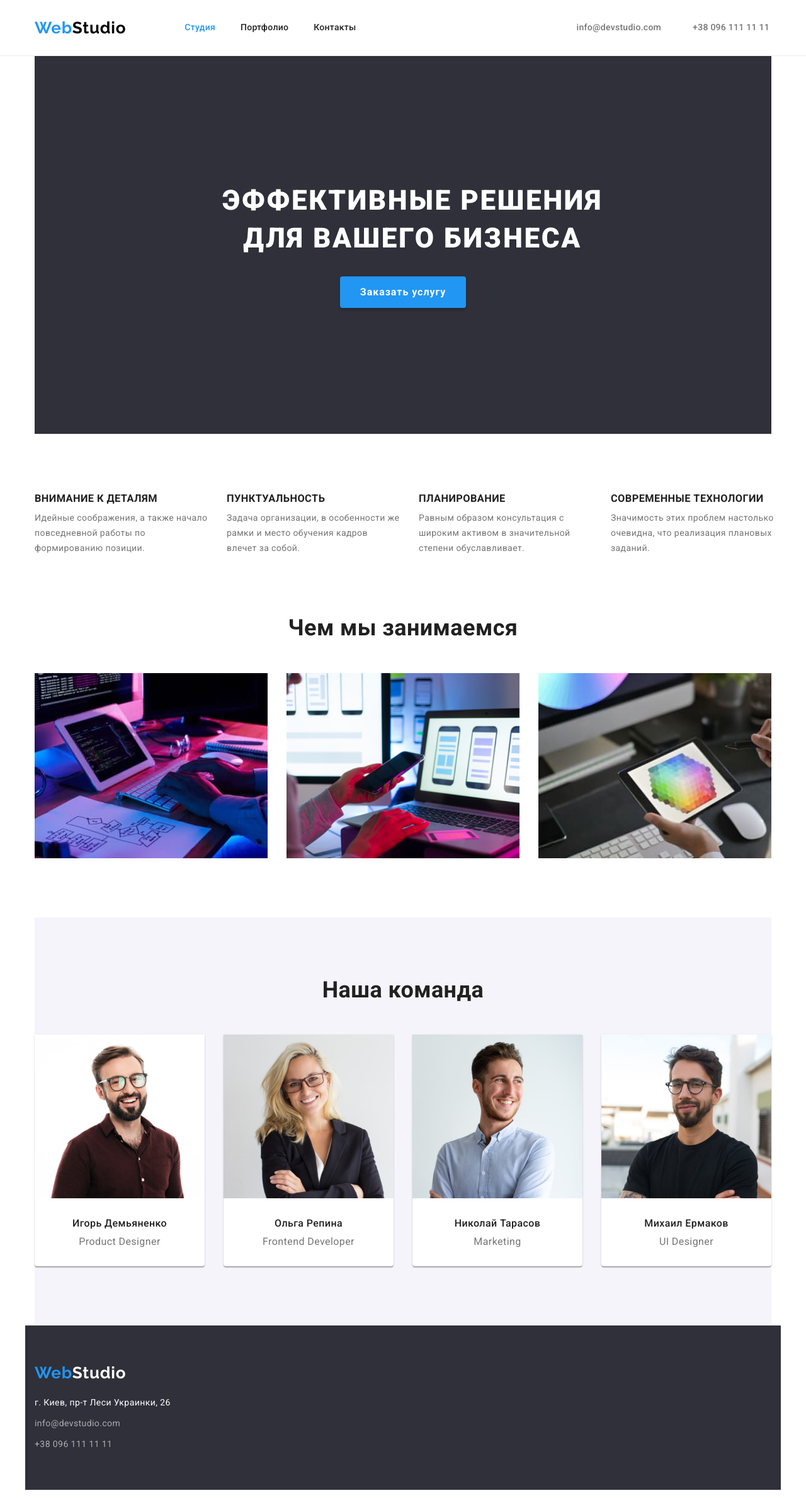
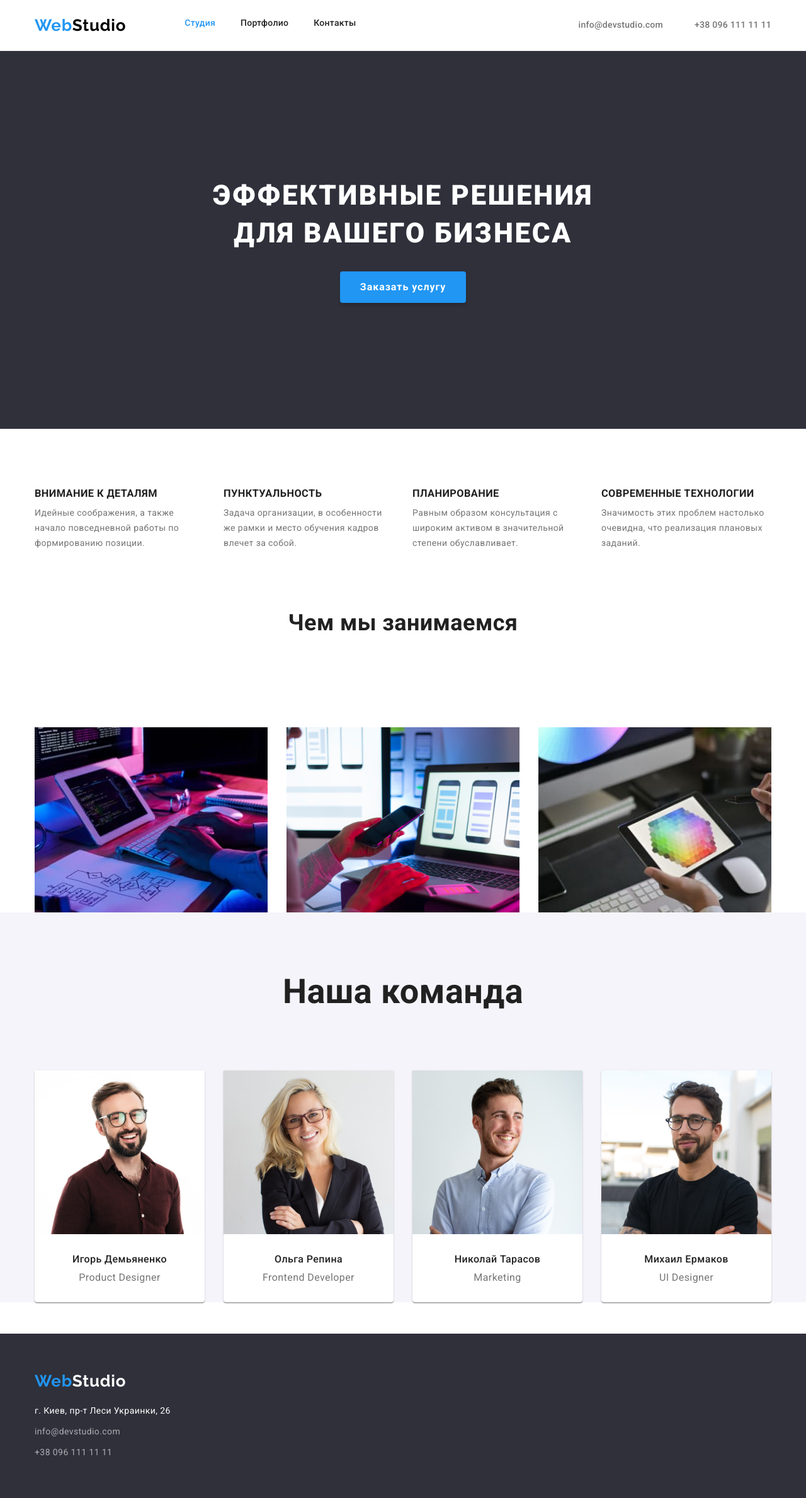
Before and after one commit to Acrobat191/goit-markup-hw-03, a plain HTML site: page index.html in a window 1280 px wide. Shown: the whole page at 63% size. Drawn offline with nearby package versions, Linux system fonts and the light colour scheme.

Commit message:
доработал

```diff
--- a/css/style.css
+++ b/css/style.css
@@ -67,12 +67,14 @@ img {
 }
 .item,
 .mail,
-.tel,
-.tel-item {
+.tel {
   padding-top: 32px;
   padding-bottom: 32px;
 }
-
+.tel-item {
+  padding-top: 28px;
+  padding-bottom: 28px;
+}
 .mail-tel,
 .navigation {
   display: flex;
@@ -120,7 +122,7 @@ img {
   color: var(--button-color);
 }
 .mail-tel {
-  margin-left: 350px;
+  margin-left: auto;
 }
 .tel-item + .tel-item {
   margin-left: 50px;
@@ -161,19 +163,18 @@ img {
   font-weight: 900;
   font-size: 44px;
   line-height: 1.36;
-  text-align: center;
   letter-spacing: 0.06em;
-  text-transform: uppercase;
-  min-width: 696px;
 
   color: var(--header-color);
 }
+.hero-text {
+  padding: 200px 0;
+  text-transform: uppercase;
+  width: 696px;
+  text-align: center;
+}
 .hero {
-  padding: 200px 252px 0px 252px;
   background-color: var(--hero);
-  padding-bottom: 200px;
-  margin: 0 auto;
-  text-align: center;
 }
 .ban-btn {
   display: inline-block;
@@ -223,7 +224,7 @@ img {
 }
 
 .work-text {
-  width: 275px;
+  width: 270px;
 
   font-weight: 400;
   line-height: 1.71;
@@ -232,9 +233,6 @@ img {
 }
 
 /*----------------Class----------------*/
-.indent {
-  padding-bottom: 94px;
-}
 .my-team {
   background-color: #f5f4fa;
 }
@@ -246,6 +244,7 @@ img {
   margin-top: 0px;
   margin-bottom: 50px;
   text-align: center;
+  padding-bottom: 94px;
 
   font-weight: 700;
   font-size: 36px;
@@ -262,10 +261,10 @@ img {
 .team {
   display: flex;
 }
-
 .team-type {
   margin-bottom: 50px;
   text-align: center;
+  background-color: var(--button-portfolio);
 }
 .team .team-item:not(:last-child) {
   margin-right: 30px;
@@ -277,10 +276,12 @@ img {
     0px 2px 1px rgba(0, 0, 0, 0.2);
   border-radius: 0px 0px 4px 4px;
 }
-
+.team-cards {
+  padding-top: 30px;
+  padding-bottom: 30px;
+}
 .team-name {
   margin-bottom: 10px;
-  padding-top: 30px;
   text-align: center;
   font-weight: 500;
   font-size: 16px;
@@ -290,7 +291,6 @@ img {
 }
 
 .team-text {
-  padding-bottom: 30px;
   text-align: center;
   font-weight: 400;
   font-size: 16px;
@@ -310,8 +310,8 @@ img {
 /*----------------buttons----------------*/
 
 .section-button {
-  padding-top: 94px;
-  padding-bottom: 50px;
+  margin-top: 94px;
+  margin-bottom: 50px;
 }
 .oll {
   width: 73px;
@@ -418,6 +418,8 @@ img {
 .footer {
   margin: 0 auto;
   background: var(--hero);
+  padding-top: 60px;
+  padding-bottom: 60px;
 }
 .logotype-footer {
   font-family: "Raleway";
@@ -427,12 +429,10 @@ img {
   line-height: 31px;
 
   letter-spacing: 0.03em;
-
   color: #ffffff;
 }
 
 .footer-logo {
-  padding-top: 60px;
   margin-bottom: 20px;
 }
 .adress {
@@ -443,9 +443,6 @@ img {
 }
 .adress-list .adress-item:last-child {
   margin-bottom: 0px;
-}
-.adress-list {
-  padding-bottom: 60px;
 }
 .map {
   font-weight: 400;
--- a/index.html
+++ b/index.html
@@ -23,14 +23,13 @@
   <body>
     <header class="header">
       <div class="conteiner header-item">
-        <div class="logos">
-          <a href="./index.html" class="logotype link">
-            <span class="web-log">Web</span>Studio</a
-          >
-        </div>
-
         <nav>
           <ul class="navigation list">
+            <li>
+              <a href="./index.html" class="logotype link">
+                <span class="web-log">Web</span>Studio</a
+              >
+            </li>
             <li class="nav-item">
               <a href="./index.html" class="item link light">Студия</a>
             </li>
@@ -56,8 +55,8 @@
     <!--HERO-->
 
     <main>
-      <section class="conteiner">
-        <div class="hero">
+      <section class="hero">
+        <div class="conteiner hero-text">
           <h1 class="baner">Эффективные решения для вашего бизнеса</h1>
           <button type="button" class="ban-btn">Заказать услугу</button>
         </div>
@@ -124,9 +123,9 @@
 
       <!--TEAM-->
 
-      <section class="conteiner">
-        <div class="my-team section">
-          <h2 class="team-type">Наша команда</h2>
+      <section class="team-type">
+        <div class="conteiner">
+          <h2 class="section">Наша команда</h2>
 
           <ul class="team list">
             <li class="team-item">
@@ -167,14 +166,13 @@
 
     <!--FOOTER-->
 
-    <footer class="footer conteiner">
-      <div class="footer-logo">
+    <footer class="footer">
+      <div class="footer-logo conteiner">
         <a href="./index.html" class="logotype-footer link">
           <span class="web-log">Web</span>Studio</a
         >
       </div>
-
-      <address class="adress">
+      <address class="adress conteiner">
         <ul class="adress-list list">
           <li class="adress-item">
             <a
```
Also changed, not shown: portfolio.html (+6 -7 lines).
